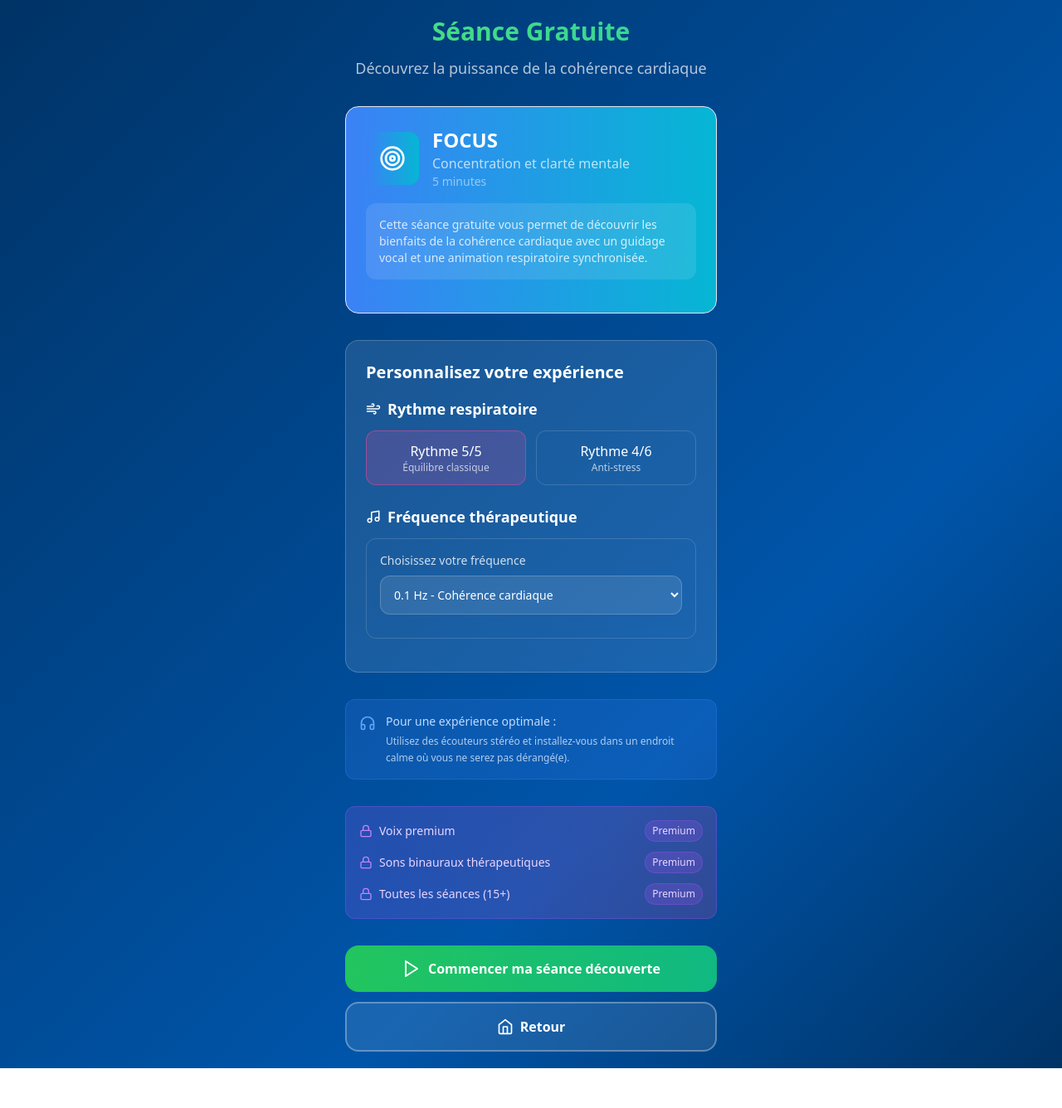
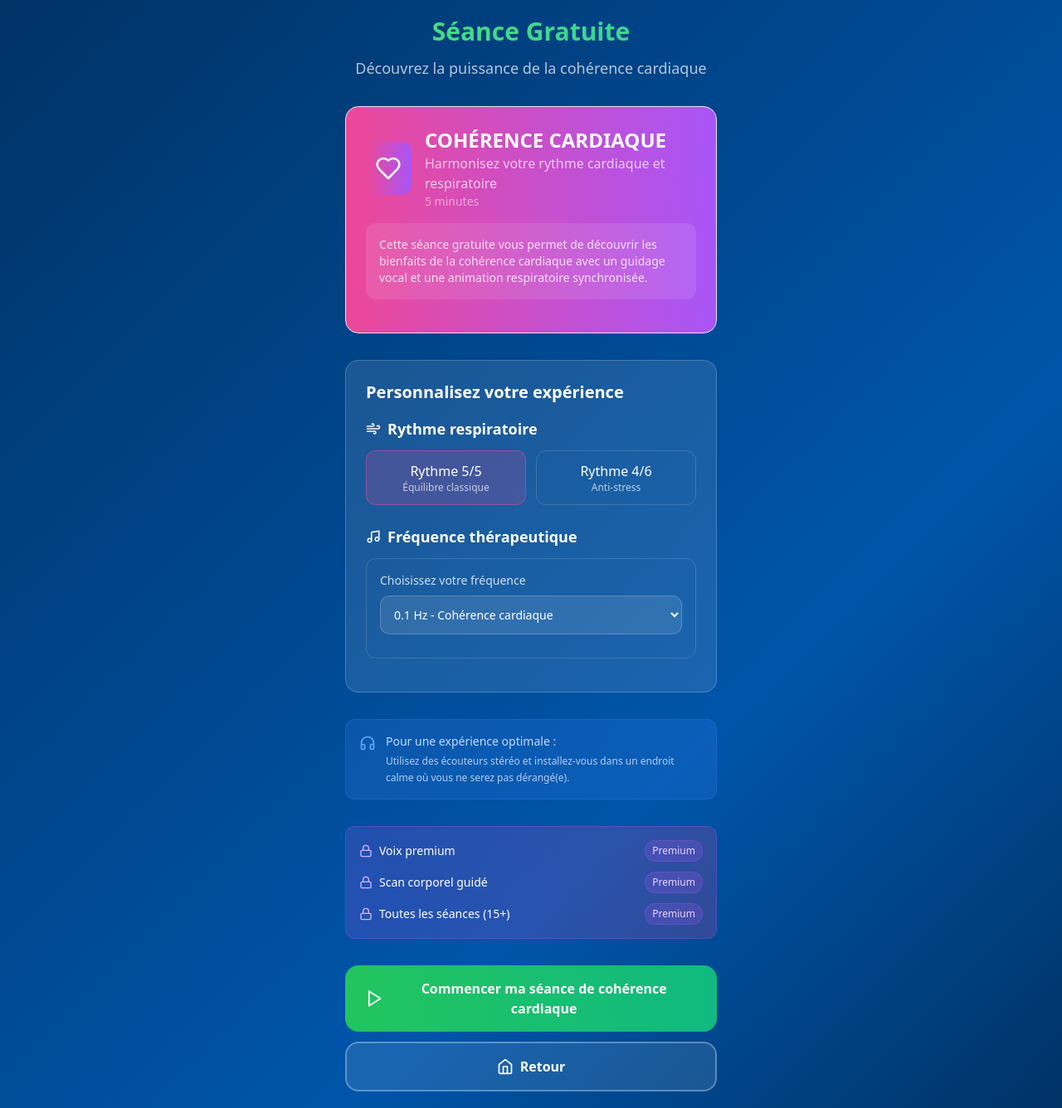
Before and after one commit to TITCLAIRE/lyne-up, a React (Vite) app: page /free-session in a window 1280 px wide. Shown: the whole page at 83% size. Before the commit the page ends 1288 px from the top, so only its background shows below. Built offline with nearby package versions, Linux system fonts and the light colour scheme.

Commit message:
Mise à jour de la session découverte et accès Body Scan

```diff
--- a/src/pages/AuthScreen.jsx
+++ b/src/pages/AuthScreen.jsx
@@ -79,9 +79,9 @@ export default function AuthScreen() {
                 <h3 className="text-lg font-semibold text-green-200 mb-2">Compte gratuit inclus :</h3>
                 <ul className="text-sm text-white space-y-1">
                   <li className="flex items-center"><span className="bg-green-500 text-white rounded-full w-5 h-5 inline-flex items-center justify-center mr-2">✓</span> Sessions de cohérence cardiaque illimitées</li>
-                  <li className="flex items-center"><span className="bg-green-500 text-white rounded-full w-5 h-5 inline-flex items-center justify-center mr-2">✓</span> Rythmes 5/5 et 4/6 disponibles</li>
+                  <li className="flex items-center"><span className="bg-green-500 text-white rounded-full w-5 h-5 inline-flex items-center justify-center mr-2">✓</span> Scan Corporel guidé (10 min)</li>
                   <li className="flex items-center"><span className="bg-green-500 text-white rounded-full w-5 h-5 inline-flex items-center justify-center mr-2">✓</span> Sons binauraux thérapeutiques</li>
-                  <li className="flex items-center"><span className="bg-green-500 text-white rounded-full w-5 h-5 inline-flex items-center justify-center mr-2">✓</span> Suivi de vos progrès</li>
+                  <li className="flex items-center"><span className="bg-green-500 text-white rounded-full w-5 h-5 inline-flex items-center justify-center mr-2">✓</span> Tous les rythmes respiratoires</li>
                 </ul>
               </div>
             </div>
--- a/src/pages/FreeSessionScreen.jsx
+++ b/src/pages/FreeSessionScreen.jsx
@@ -1,32 +1,24 @@
 import React from 'react';
 import { useNavigate } from 'react-router-dom';
-import { Play, Home, Headphones, Target, Brain, Lock, Music, Wind } from 'lucide-react';
+import { Play, Home, Headphones, Heart, Lock, Music, Wind } from 'lucide-react';
 import { useAppStore } from '../store/appStore';
 
 export default function FreeSessionScreen() {
   const navigate = useNavigate();
-  const { freeSessionType, endFreeSession, updateFreeSessionSettings, freeSessionSettings } = useAppStore();
+  const { endFreeSession, updateFreeSessionSettings, freeSessionSettings } = useAppStore();
 
   // État local pour les paramètres de session
   const [selectedRhythm, setSelectedRhythm] = React.useState('5-5');
   const [selectedFrequency, setSelectedFrequency] = React.useState('coherence');
 
-  // Détermine quelle session gratuite afficher
-  const sessionInfo = freeSessionType === 'scan'
-    ? {
-        name: 'SCAN CORPOREL',
-        icon: Brain,
-        description: 'Relaxation profonde guidée de tout le corps',
-        duration: '10 minutes',
-        color: 'from-indigo-500 to-purple-500'
-      }
-    : {
-        name: 'FOCUS',
-        icon: Target,
-        description: 'Concentration et clarté mentale',
-        duration: '5 minutes',
-        color: 'from-blue-500 to-cyan-500'
-      };
+  // Information sur la session de cohérence cardiaque
+  const sessionInfo = {
+    name: 'COHÉRENCE CARDIAQUE',
+    icon: Heart,
+    description: 'Harmonisez votre rythme cardiaque et respiratoire',
+    duration: '5 minutes',
+    color: 'from-pink-500 to-purple-500'
+  };
 
   // Liste des fréquences disponibles
   const frequencies = [
@@ -63,16 +55,14 @@ export default function FreeSessionScreen() {
     // Mettre à jour les paramètres finaux
     updateFreeSessionSettings({
       duration: 5, // 5 minutes pour la session découverte
+      rhythm: selectedRhythm,
+      frequency: selectedFrequency,
       gongEnabled: true,
       silentMode: false
     });
 
-    // Naviguer vers la page de session appropriée
-    if (freeSessionType === 'scan') {
-      navigate('/sessions/run/guided/scan');
-    } else {
-      navigate('/sessions/run/guided/focus');
-    }
+    // Naviguer vers la page de session de cohérence cardiaque
+    navigate('/sessions/run/coherence');
   };
 
   const handleGoBack = () => {
@@ -83,6 +73,8 @@ export default function FreeSessionScreen() {
   const handlePremiumClick = () => {
     // Cette fonction sera mise à jour dans la Phase 3 pour naviguer vers PremiumScreen
     alert('Fonctionnalité premium - Bientôt disponible !');
+    // Rediriger vers la page d'authentification
+    navigate('/auth');
   };
 
   const SessionIcon = sessionInfo.icon;
@@ -205,8 +197,8 @@ export default function FreeSessionScreen() {
           <div className="bg-gradient-to-r from-purple-500/20 to-pink-500/20 border border-purple-500/30 rounded-xl p-4 mb-8">
             <div className="flex items-center justify-between mb-3">
               <div className="flex items-center gap-2">
-                <Lock size={16} className="text-purple-400" />
-                <span className="text-sm text-purple-200 font-medium">Voix premium</span>
+                <Lock size={16} className="text-purple-300" />
+                <span className="text-sm text-white font-medium">Voix premium</span>
               </div>
               <button
                 onClick={handlePremiumClick}
@@ -217,8 +209,8 @@ export default function FreeSessionScreen() {
             </div>
             <div className="flex items-center justify-between mb-3">
               <div className="flex items-center gap-2">
-                <Lock size={16} className="text-purple-400" />
-                <span className="text-sm text-purple-200 font-medium">Sons binauraux thérapeutiques</span>
+                <Lock size={16} className="text-purple-300" />
+                <span className="text-sm text-white font-medium">Scan corporel guidé</span>
               </div>
               <button
                 onClick={handlePremiumClick}
@@ -229,8 +221,8 @@ export default function FreeSessionScreen() {
             </div>
             <div className="flex items-center justify-between">
               <div className="flex items-center gap-2">
-                <Lock size={16} className="text-purple-400" />
-                <span className="text-sm text-purple-200 font-medium">Toutes les séances (15+)</span>
+                <Lock size={16} className="text-purple-300" />
+                <span className="text-sm text-white font-medium">Toutes les séances (15+)</span>
               </div>
               <button
                 onClick={handlePremiumClick}
@@ -249,7 +241,7 @@ export default function FreeSessionScreen() {
                 className="w-full bg-gradient-to-r from-green-500 to-emerald-500 text-white py-4 px-6 rounded-2xl font-semibold flex items-center justify-center gap-2 hover:from-green-600 hover:to-emerald-600 transition-all duration-200"
               >
                 <Play size={24} />
-                Commencer ma séance découverte
+                Commencer ma séance de cohérence cardiaque
               </button>
               <button
                 onClick={handleGoBack}
--- a/src/pages/StartScreen.jsx
+++ b/src/pages/StartScreen.jsx
@@ -7,11 +7,9 @@ export default function StartScreen() {
   const navigate = useNavigate();
   const { startFreeSession } = useAppStore();
 
-  const handleDiscoverFreeSession = () => {
-    // Mettre à jour le store pour indiquer le mode "séance gratuite"
-    // Proposer deux options: focus ou scan
-    const sessionType = Math.random() > 0.5 ? 'focus' : 'scan';
-    startFreeSession(sessionType);
+  const handleDiscoverCoherenceSession = () => {
+    // Mettre à jour le store pour indiquer le mode "séance gratuite de cohérence cardiaque"
+    startFreeSession('coherence');
     navigate('/free-session');
   };
 
@@ -61,11 +59,11 @@ export default function StartScreen() {
           {/* Boutons d'action */}
           <div className="space-y-4 animate-fade-in-up" style={{animationDelay: '0.3s'}}>
             <button
-              onClick={handleDiscoverFreeSession}
+              onClick={handleDiscoverCoherenceSession}
               className="w-full bg-gradient-to-r from-green-500 to-emerald-500 text-white py-5 px-6 rounded-2xl font-semibold flex items-center justify-center gap-3 hover:from-green-600 hover:to-emerald-600 transition-all duration-200 shadow-lg"
             >
               <Headphones size={24} />
-              Découvrir une séance gratuite
+              Découvrir la cohérence cardiaque
             </button>
 
             <button
@@ -80,7 +78,7 @@ export default function StartScreen() {
           {/* Texte d'information */}
           <div className="mt-12 text-center text-white/60 text-sm animate-fade-in" style={{animationDelay: '0.6s'}}>
             <p>Cohérence cardiaque intégrative</p>
-            <p>Guidage vocal premium • Sons binauraux thérapeutiques</p>
+            <p>Créez un compte gratuit pour accéder au Scan Corporel</p>
           </div>
         </div>
       </div>
--- a/src/store/appStore.js
+++ b/src/store/appStore.js
@@ -11,7 +11,7 @@ export const useAppStore = create(
       currentMeditation: null,
       isSessionActive: false,
       isFreeSessionMode: false,
-      freeSessionType: null, // 'focus' ou 'scan'
+      freeSessionType: 'coherence', // Toujours 'coherence' pour la séance découverte
 
       // NOUVEAU : États pour le parcours utilisateur
      showStartScreen: true, // Forcer l'affichage de l'écran de démarrage
@@ -104,8 +104,8 @@ export const useAppStore = create(
         console.log('🎯 STORE: Démarrage session gratuite:', sessionType);
         set({
           isFreeSessionMode: true,
-          freeSessionType: sessionType,
-          currentSession: sessionType
+          freeSessionType: 'coherence',
+          currentSession: 'coherence'
         });
       },
 
```
